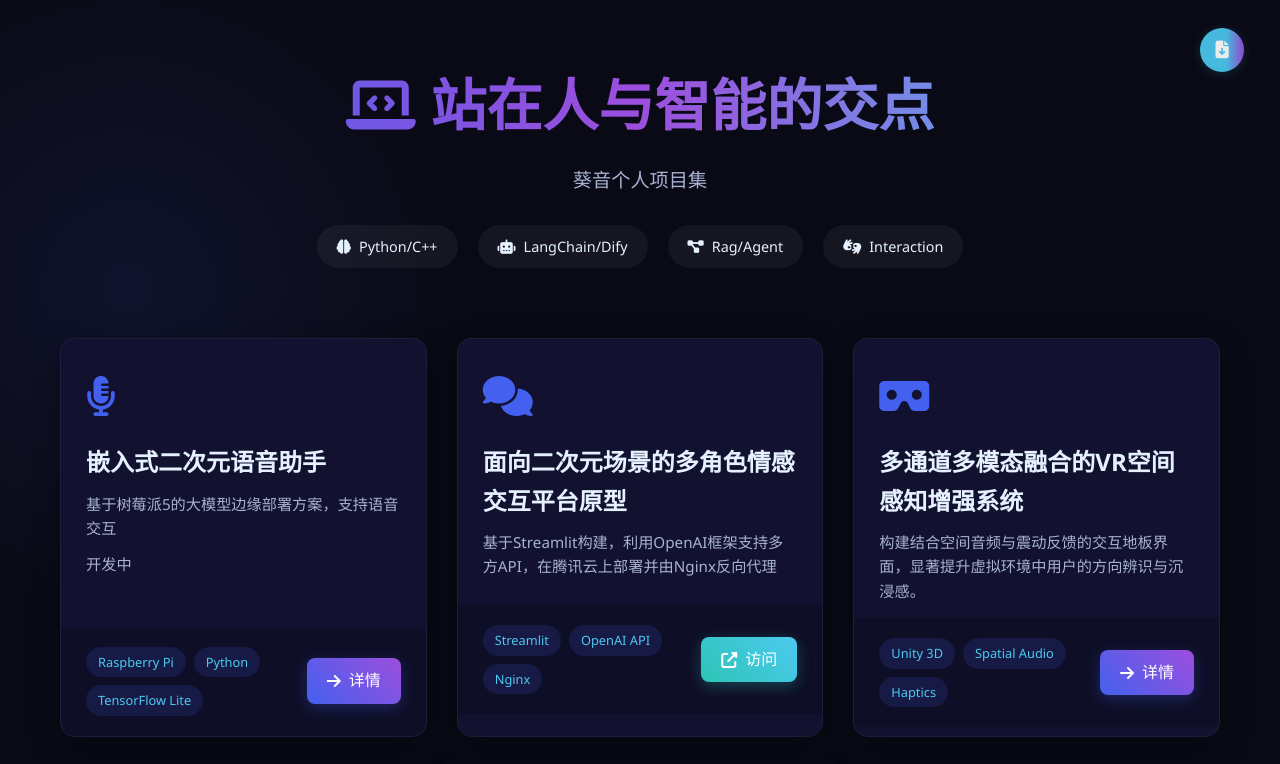
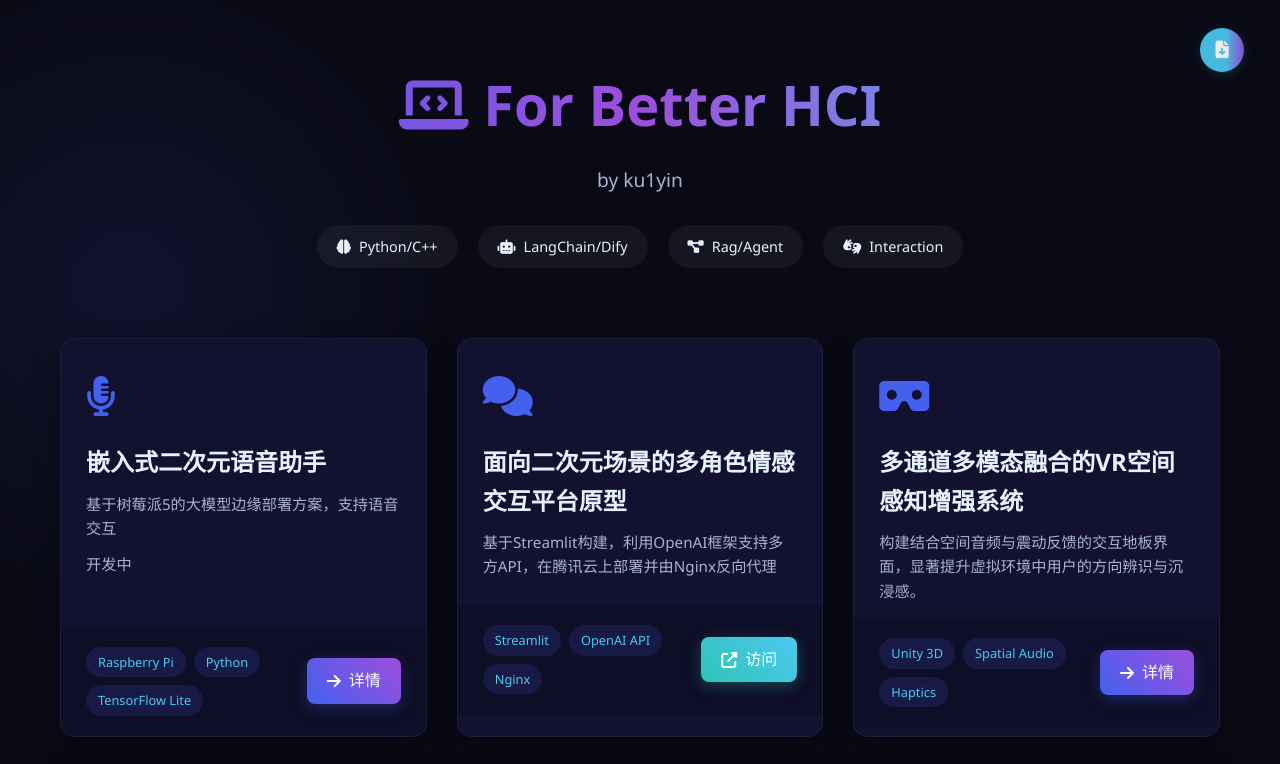
Before and after one commit to ku1yin/ku1yin.github.io, a plain HTML site: page index.html in a window 1280 px wide. Shown: the top 764 px of the page. Drawn offline with Linux system fonts and the light colour scheme.

Commit message:
Update index.html

```diff
--- a/index.html
+++ b/index.html
@@ -4,7 +4,7 @@
 <head>
     <meta charset="UTF-8">
     <meta name="viewport" content="width=device-width, initial-scale=1.0">
-    <title>站在人与AI的交界处</title>
+    <title>站在人与智能的交点</title>
     <link rel="stylesheet" href="https://cdnjs.cloudflare.com/ajax/libs/font-awesome/6.4.0/css/all.min.css">
     <style>
         :root {
@@ -392,8 +392,8 @@
     <div class="container">
         <header>
             <div class="header-content">
-                <h1><i class="fas fa-laptop-code"></i> 站在人与智能的交点</h1>
-                <p class="subtitle">葵音个人项目集</p>
+                <h1><i class="fas fa-laptop-code"></i> For Better HCI</h1>
+                <p class="subtitle">by ku1yin</p>
                 <!-- 替换原有的技术栈部分 -->
                 <div class="tech-grid">
                     <div class="tech-item">
```
